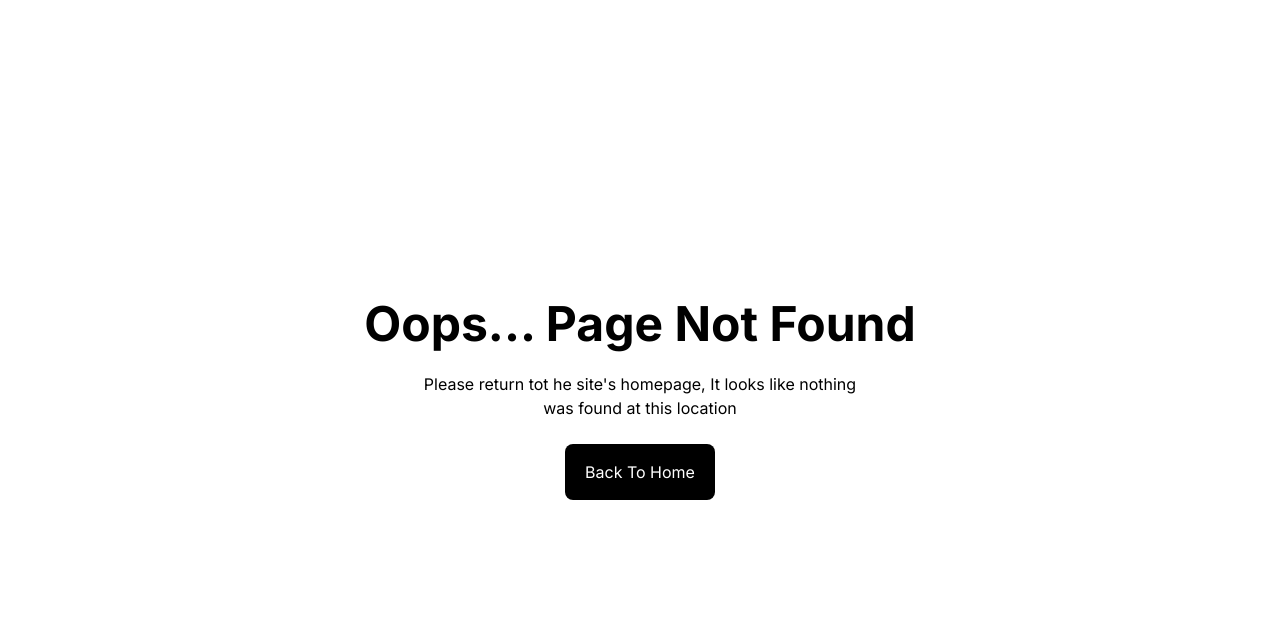
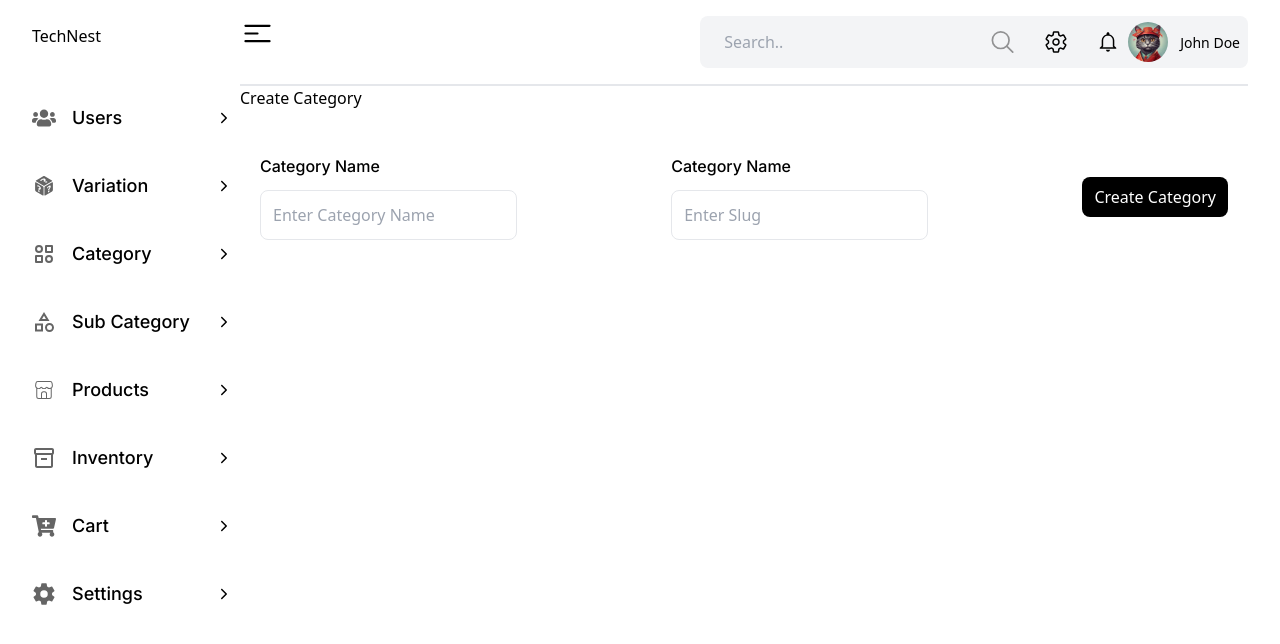
Before and after one commit to km-saifullah/ecom-dashboard, a React (Vite) app: page /categories in a window 1280 px wide. Before the commit this address had no page. Shown: the top 644 px of the page. Built offline with nearby package versions, Linux system fonts and the light colour scheme.

Commit message:
add create category feature in the dashboard

```diff
--- a/src/App.jsx
+++ b/src/App.jsx
@@ -15,6 +15,7 @@ import UserProfile from "./pages/profile/UserProfile";
 
 import NotFound from "./pages/notfound/NotFound";
 import Variation from "./pages/variation/Variation";
+import Category from "./pages/category/Category";
 
 // / All Routes
 const router = createBrowserRouter(
@@ -23,13 +24,13 @@ const router = createBrowserRouter(
       <Route>
         <Route path="/signup" element={<Signup />} />
         <Route path="/login" element={<Login />} />
-        <Route path ="/profile" element={<UserProfile/>} />
+        <Route path="/profile" element={<UserProfile />} />
       </Route>
       <Route element={<MainLayout />}>
         <Route path="/" element={<Home />} />
-
         <Route path="/users" element={<Users />} />
         <Route path="/variations" element={<Variation />} />
+        <Route path="/categories" element={<Category />} />
       </Route>
       <Route>
         <Route path="*" element={<NotFound />} />
--- /dev/null
+++ b/src/pages/category/Category.jsx
@@ -0,0 +1,72 @@
+import React, { useState } from "react";
+
+const Category = () => {
+  const [categoryInput, setCategoryInput] = useState({
+    categoryName: "",
+    slug: "",
+  });
+
+  //  handle category input
+  const handleCategoryInput = (e) => {
+    let categoryInputInfo = { ...categoryInput };
+    categoryInputInfo[e.target.name] = e.target.value;
+    setCategoryInput(categoryInputInfo);
+  };
+
+  // handle create category
+  const handleCreateCategory = (e) => {
+    console.log(categoryInput);
+    setCategoryInput({ categoryName: "", slug: "" });
+    e.preventDefault();
+  };
+  return (
+    <main>
+      <div>
+        <h2>Create Category</h2>
+      </div>
+      <section className="bg-white mt-6 p-5 rounded">
+        <form action="">
+          <div className="flex items-center justify-between">
+            <div className="flex flex-col space-y-3">
+              <label
+                htmlFor=""
+                className="text-primary text-base font-medium font-inter"
+              >
+                Category Name
+              </label>
+              <input
+                type="text"
+                placeholder="Enter Category Name"
+                name="categoryName"
+                value={categoryInput.categoryName}
+                onChange={handleCategoryInput}
+                className="w-full outline-none border border-borderColor p-3 rounded-lg"
+              />
+            </div>
+            <div className="flex flex-col space-y-3">
+              <label
+                htmlFor=""
+                className="text-primary text-base font-medium font-inter"
+              >
+                Category Name
+              </label>
+              <input
+                type="text"
+                placeholder="Enter Slug"
+                name="slug"
+                value={categoryInput.slug}
+                onChange={handleCategoryInput}
+                className="w-full outline-none border border-borderColor p-3 rounded-lg"
+              />
+            </div>
+            <div className="bg-black px-3 py-2 text-white rounded-lg">
+              <button onClick={handleCreateCategory}>Create Category</button>
+            </div>
+          </div>
+        </form>
+      </section>
+    </main>
+  );
+};
+
+export default Category;
```
